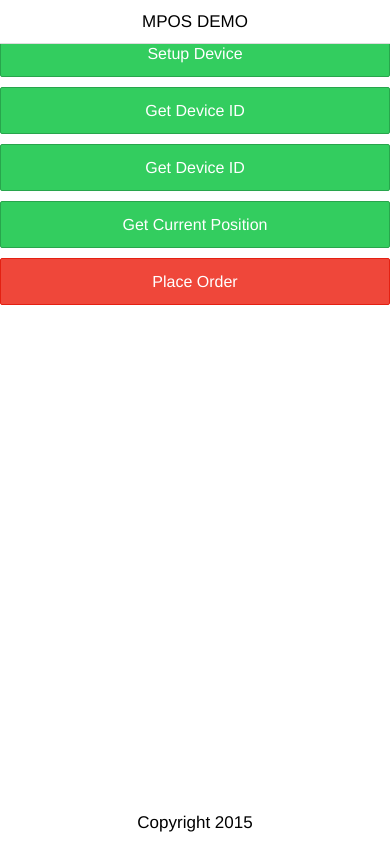
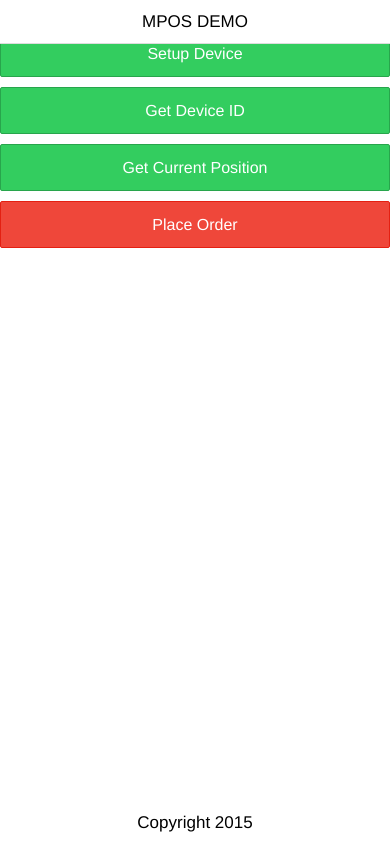
Before and after one commit to charleszq/mpostest, a website: page ui/www/index.html in a window 390 px wide. Drawn offline with Linux system fonts and the light colour scheme; some packages are replaced by stand-ins of ours; files that its build step writes are made by us from their sources.

Commit message:
remove duplicate button
Change-Id: I71b604356c62503d454e63dbee0a66e1341623c3

```diff
--- a/ui/www/index.html
+++ b/ui/www/index.html
@@ -30,7 +30,6 @@
 			<ion-content ng-controller='MainCtrl' style="padding: 10px">
 				<button class='button button-block button-balanced' ng-click='setupDevice();'>Setup Device</button>
 				<button class='button button-block button-balanced' ng-click='getDeviceId();'>Get Device ID</button>
-				<button class='button button-block button-balanced' ng-click='getDeviceId();'>Get Device ID</button>
 				<button class='button button-block button-balanced' ng-click='getCurrentPosition();'>Get Current Position</button>
 				<button class='button button-block button-assertive' ng-click='placeOrder();''>Place Order</button>
 			</ion-content>
```
